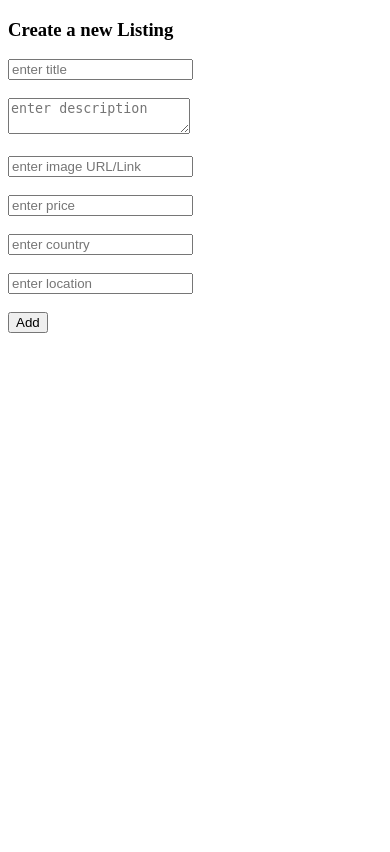
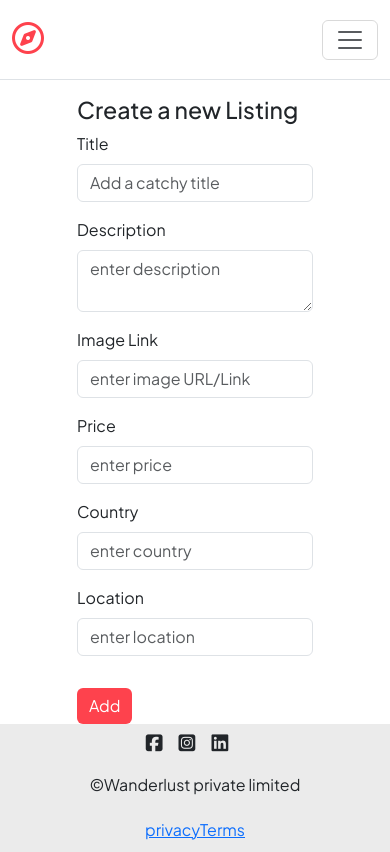
Before and after one commit to Iramamin/Major_-Project, a Node server app: template views/listings/new.ejs in a window 390 px wide. Before the commit the page ends 333 px from the top, so only its background shows below. Run offline with Node 20, Linux system fonts and the light colour scheme; the template is opened without the code that fills it, so the values that code supplies are empty; some libraries are stand-ins or nearby versions.

Commit message:
more styling is added

```diff
--- a/public/css/style.css
+++ b/public/css/style.css
@@ -1,5 +1,11 @@
 body{
 font-family: "Plus Jakarta Sans", sans-serif !important;
+display:flex;
+flex-direction:column;
+min-height:100vh;
+}
+.container{
+    flex:1;
 }
 .navbar{
     height:5rem;
@@ -89,3 +95,13 @@ align-items:space-evenly;
     padding-left:0;
     padding-right:0;
 }
+/* new page */
+.add-btn{
+background-color:#fe424d !important;
+border:none !important;
+}
+/* edit page */
+.edit-btn{
+background-color:#fe424d !important;
+border:none !important;
+}
--- a/views/listings/new.ejs
+++ b/views/listings/new.ejs
@@ -1,27 +1,38 @@
-<!DOCTYPE html>
-<html lang="en">
-<head>
-    <meta charset="UTF-8">
-    <meta name="viewport" content="width=device-width, initial-scale=1.0">
-    <title>WanderLust</title>
-</head>
-<body>
+<% layout("/layouts/boilerplate") %>
+<div class="row mt-3">
+    <div class="col-8 offset-2">
     <h3>Create a new Listing</h3>
-    <form method="post" action="/listings">
-        <input name="listing[title]" placeholder="enter title" type="text">
-        <br> <br>
-        <textarea name="listing[description]" placeholder="enter description"></textarea>
-        <br> <br>
-        <input name="listing[image]" placeholder="enter image URL/Link" type="text">
-        <br> <br>
-        <input name="listing[price]" placeholder="enter price" type="number">
-        <br> <br>
-        <input name="listing[country]" placeholder="enter country" type="text">
-        <br> <br>
-        <input name="listing[location]" placeholder="enter location" type="text">
-        <br>  <br>
-        <button>Add</button>
+    <div class="mb-3">
+    <label for="title" class="form-label">Title</label>
+        <input name="listing[title]" placeholder="Add a catchy title" type="text" class="form-control">
+    </div>
+        <div class="mb-3">
+        <label for="description" class="form-label">Description</label>
+        <textarea name="listing[description]" placeholder="enter description" class="form-control"></textarea>
+        </div>
+
+        <div class="mb-3">
+        <label for="image" class="form-label" class="form-label" >Image Link</label>
+        <input name="listing[image]" placeholder="enter image URL/Link" type="text" class="form-control">
+        </div>
+<div class="row">
+         <div class="mb-3 col-md-4">
+            <label for="price" class="form-label">Price</label>
+        <input name="listing[price]" placeholder="enter price" type="number" class="form-control">
+        </div>
+
+        <div class="mb-3 col-md-8">
+        <label for="country" class="form-label">Country</label>
+        <input name="listing[country]" placeholder="enter country" type="text" class="form-control">
+        </div>
+    </div>
+        <div class="mb-3">
+        <label for="location" class="form-label">Location</label>
+        <input name="listing[location]" placeholder="enter location" type="text" class="form-control">
+        </div>
+
+        <button class="btn btn-dark add-btn mt-3">Add</button>
 
     </form>
-</body>
-</html>
+</div>
+</div>
```
Also changed, not shown: views/listings/edit.ejs (+41 -26 lines).
